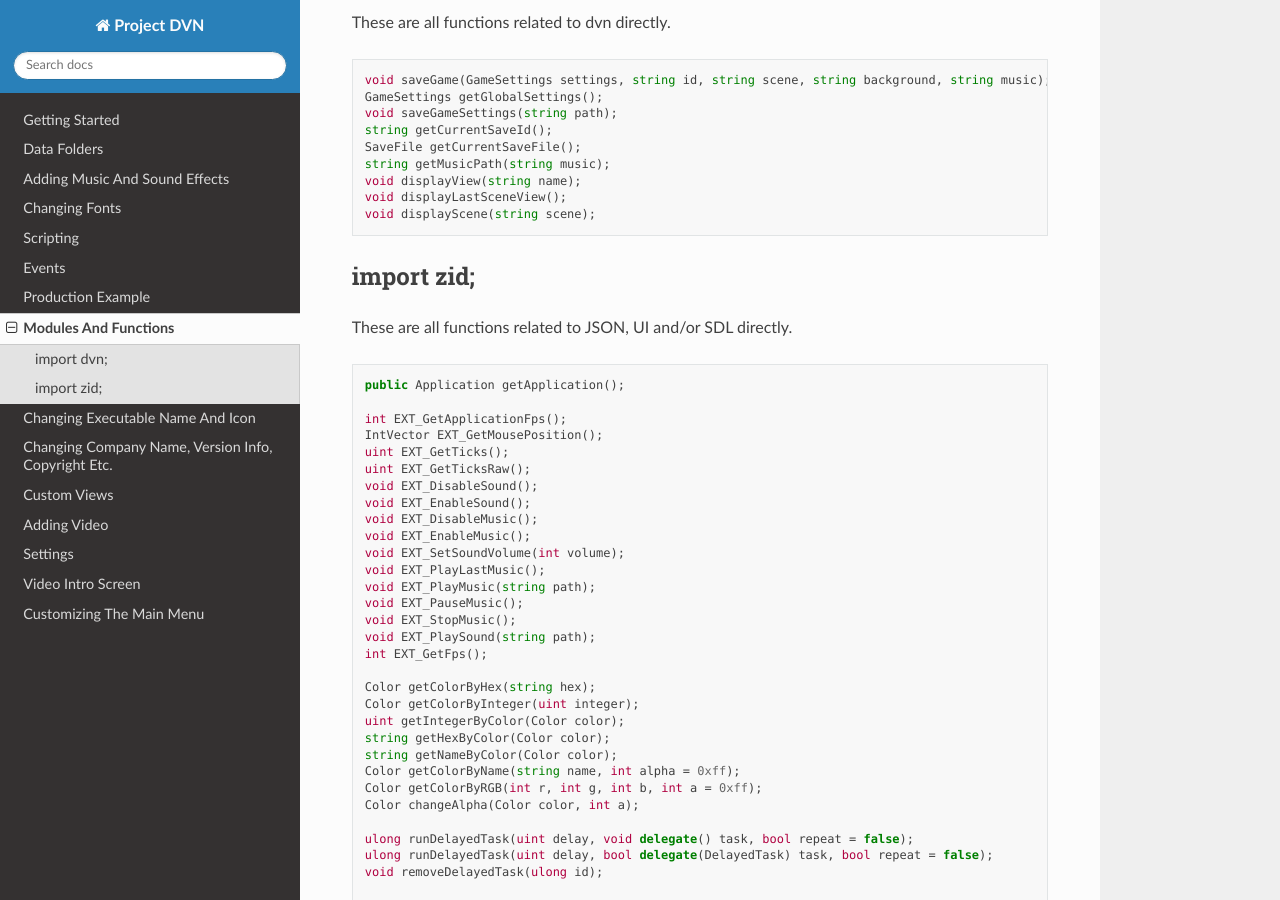
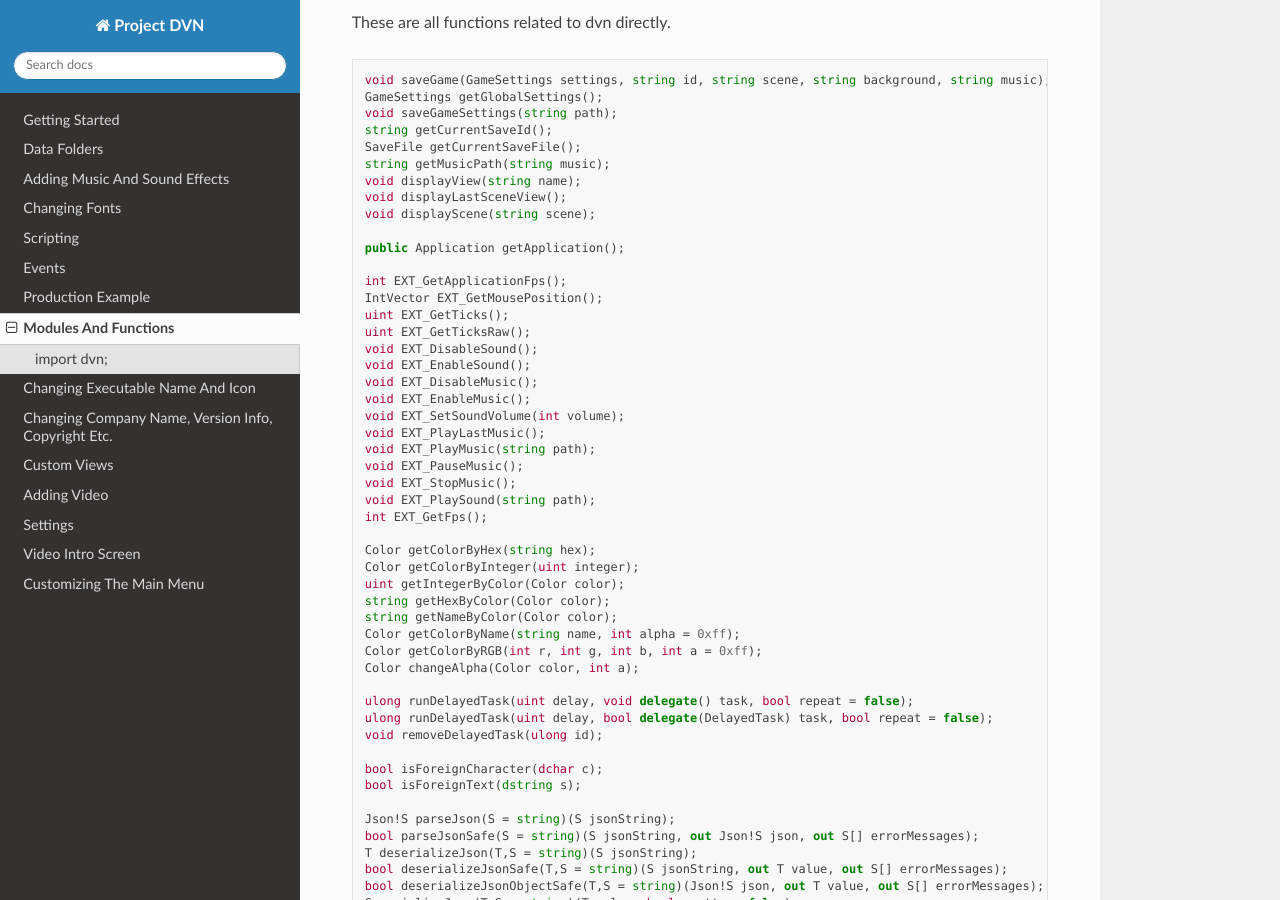
Before and after one commit to ProjectDVN/dvn-docs, a Sphinx documentation site: the page built from docs/source/modules-and-functions.rst, in a window 1280 px wide and 900 px high, scrolled down 349 px. Built offline with Sphinx 7.4.7 and the Read the Docs theme 3.1.0, drawn with Linux system fonts in a browser that asks for light colours.

Commit message:
Update modules-and-functions.rst

```diff
--- a/docs/source/modules-and-functions.rst
+++ b/docs/source/modules-and-functions.rst
@@ -23,13 +23,6 @@ These are all functions related to dvn directly.
    void displayView(string name);
    void displayLastSceneView();
    void displayScene(string scene);
-
-import zid;
------------
-
-These are all functions related to JSON, UI and/or SDL directly.
-
-.. code:: d
 
    public Application getApplication();
 
```
